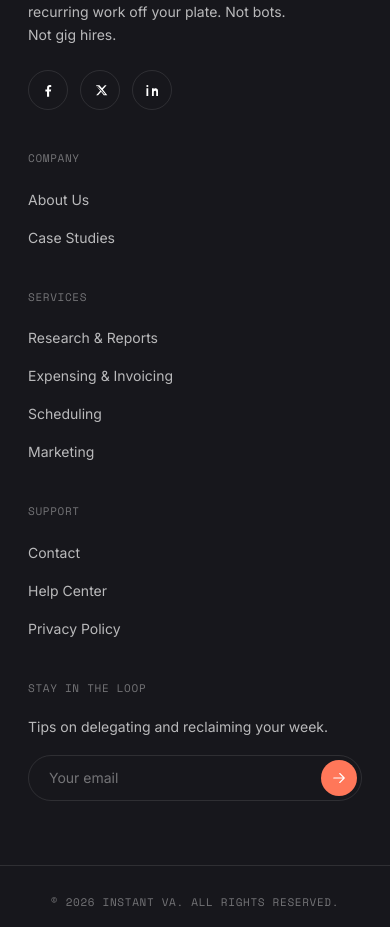
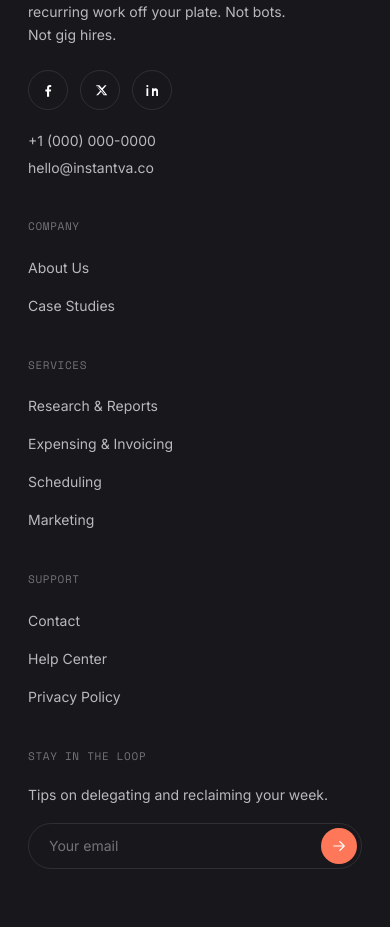
Before and after one commit to martinkilombe/Virtual-Assistant, a Next.js app: page / in a window 390 px wide. Shown: the part 8421-9348 px from the top of the page. Built offline with nearby package versions, Linux system fonts and the light colour scheme.

Commit message:
feat; add phone and email contact details to footer brand column

```diff
--- a/src/app/globals.css
+++ b/src/app/globals.css
@@ -1177,6 +1177,21 @@ em { font-style: italic; }
   transition: background var(--dur), border-color var(--dur), color var(--dur);
 }
 .iva-footer__social a:hover { background: var(--clay); border-color: var(--clay); }
+
+.iva-footer__contact {
+  margin-top: 20px;
+  display: flex;
+  flex-direction: column;
+  gap: 6px;
+}
+.iva-footer__contact a {
+  font-size: var(--fs-sm);
+  color: var(--on-dark-soft);
+  text-decoration: none;
+  transition: color var(--dur-fast);
+}
+.iva-footer__contact a:hover { color: var(--on-dark); }
+
 .iva-footer__col h5 {
   font-family: var(--font-mono);
   font-weight: 400;
--- a/src/components/Footer.tsx
+++ b/src/components/Footer.tsx
@@ -35,6 +35,11 @@ export default function Footer() {
             <a href="#" aria-label="Twitter"><IconTwitter size={18} /></a>
             <a href="#" aria-label="LinkedIn"><IconLinkedin size={18} /></a>
           </div>
+
+          <div className="iva-footer__contact">
+            <a href="tel:+10000000000">+1 (000) 000-0000</a>
+            <a href="mailto:hello@instantva.co">hello@instantva.co</a>
+          </div>
         </div>
 
         {/* Link columns */}
```
